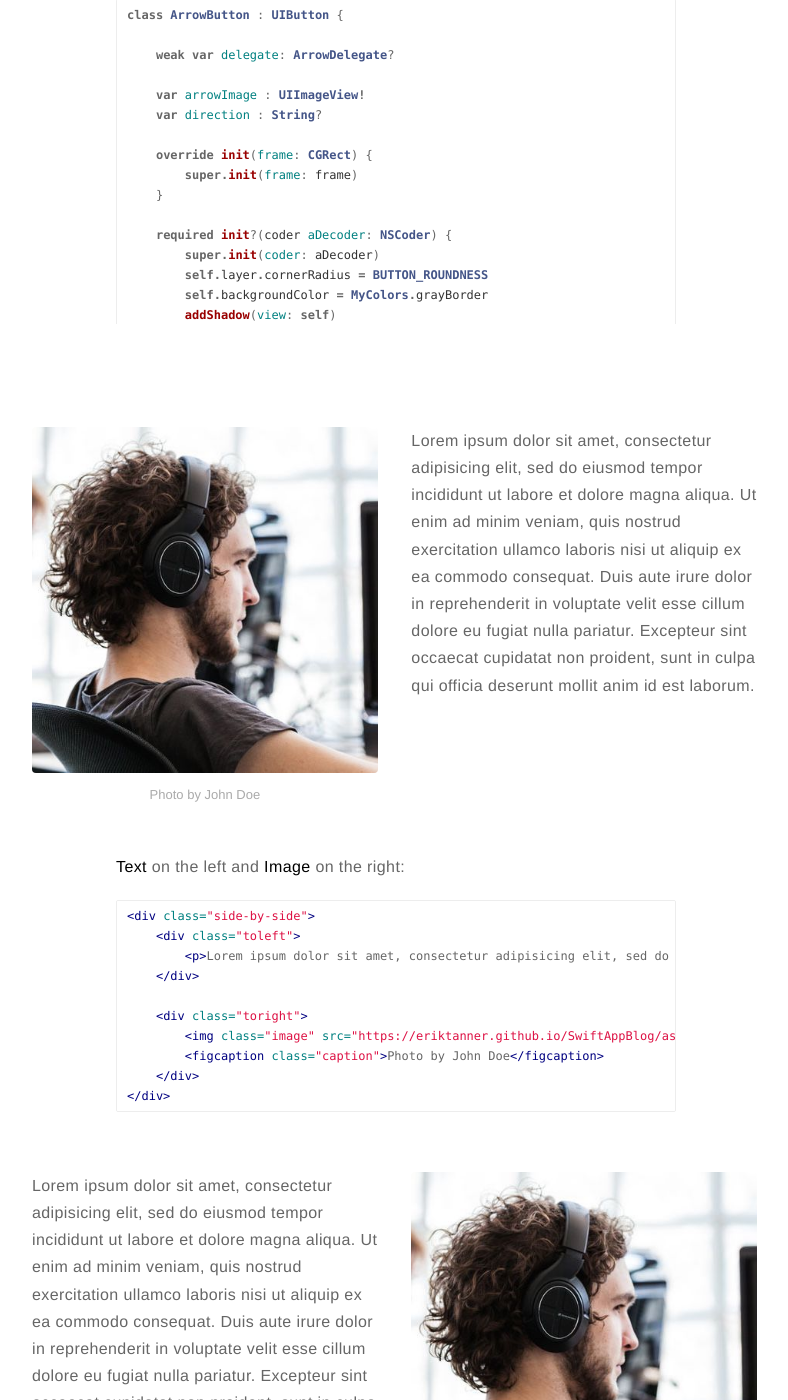
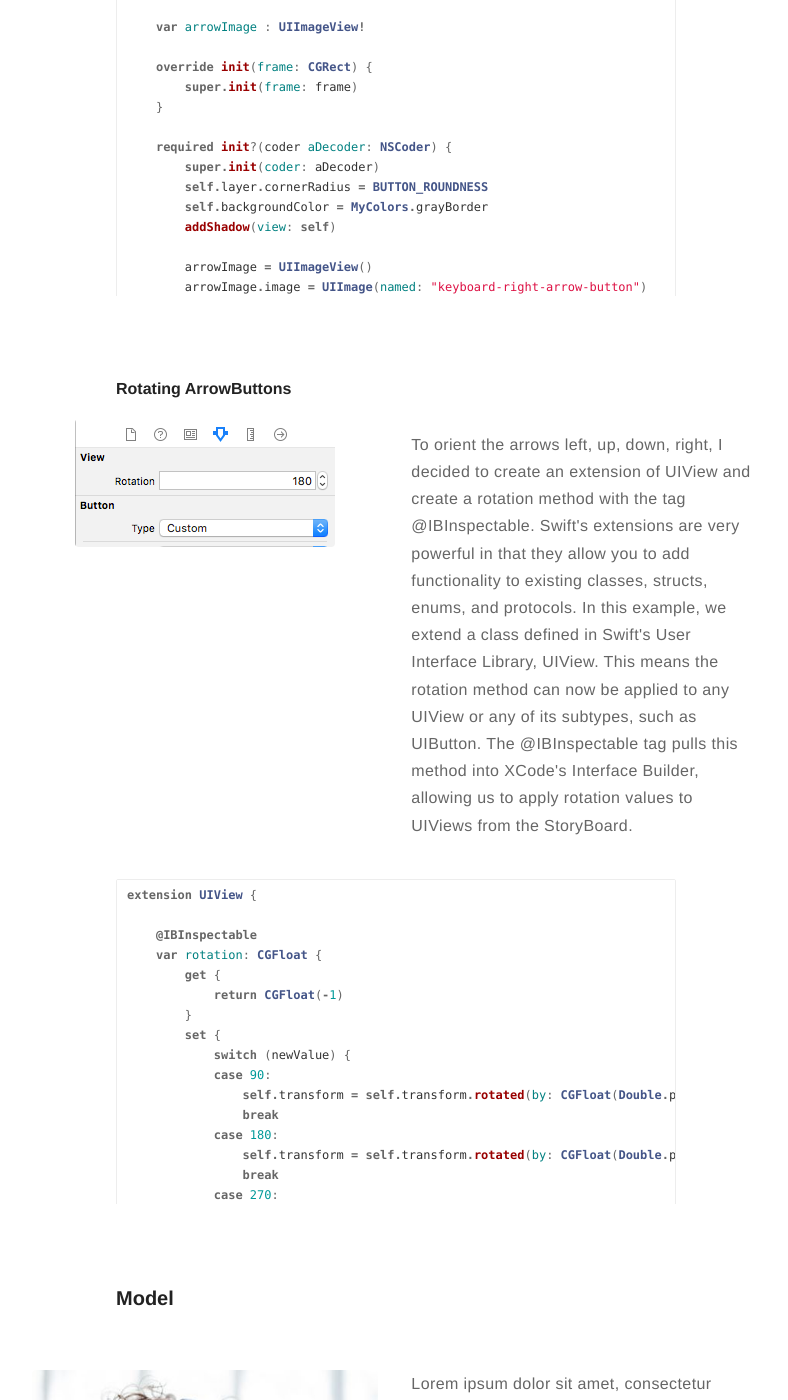
Before and after one commit to eriktanner/SwiftAppBlog, a Jekyll site: the page built from _posts/2019-02-22-2048.markdown, in a window 1280 px wide and 1400 px high, scrolled down 3706 px. Shown: the whole window, without its empty margins (244-1032 px from the left). Built offline with Jekyll 4.4.1, drawn with Linux system fonts in a browser that asks for light colours; comment, search, counter and statistics services are not loaded; some of the changed text lies outside the part shown.

Commit message:
ArrowButton

```diff
--- a/_posts/2019-02-22-2048.markdown
+++ b/_posts/2019-02-22-2048.markdown
@@ -63,7 +63,7 @@ The first class project for CMSC436 was to recreate the popular mobile game 2048
 {: style="text-align:center"}
 ![Markdowm Image][10]
 
-### Grid Button
+### Grid View
 
 <div class="side-by-side" style="margin-top: 0px; margin-bottom: 0px;">
     <div class="toleft" style="text-align:center">
@@ -71,13 +71,13 @@ The first class project for CMSC436 was to recreate the popular mobile game 2048
     </div>
 
     <div class="toright" style="padding-top: 12px;">
-        <p> To fill out the grid, I decided to create a custom type, GridButton, which derives from UIView, a type which manages the content of a rectangular area on screen and has properties such as background color. GridButton is a UIView with a Label centered, and functions which calculate it's backend value and update its display when the board is collasped.</p>
+        <p> To fill out the grid, I decided to create a custom type, GridView, which derives from UIView, a type which manages the content of a rectangular area on screen and has properties such as background color. GridButton is a UIView with a Label centered and a function which updates its display when the board is collasped.</p>
     </div>
 </div>
 
 <div style="max-height: 325px !important; overflow-y: auto !important;">
 {% highlight swift %}
-class GridButton : UIView {
+class GridView : UIView {
 
     var label : UILabel!
 
@@ -145,10 +139,7 @@ class GridButton : UIView {
 {% highlight swift %}
 class ArrowButton : UIButton {
 
-    weak var delegate: ArrowDelegate?
-
     var arrowImage : UIImageView!
-    var direction : String?
 
     override init(frame: CGRect) {
         super.init(frame: frame)
@@ -171,49 +162,58 @@ class ArrowButton : UIButton {
         arrowImage.centerXAnchor.constraint(equalTo: centerXAnchor).isActive = true
         arrowImage.centerYAnchor.constraint(equalTo: centerYAnchor).isActive = true
     }
-
-    func setupArrow(arrowDelegate: ArrowDelegate, dir: String, button: ArrowButton) {
-        delegate = arrowDelegate
-        self.direction = dir
-
-        switch (dir) {
-        case "left":
-            self.arrowImage.transform = self.transform.rotated(by: CGFloat(Double.pi))
-            break
-        case "up":
-            self.arrowImage.transform = self.transform.rotated(by: CGFloat(Double.pi * 3/2))
-            break
-        case "down":
-            self.arrowImage.transform = self.transform.rotated(by: CGFloat(Double.pi / 2))
-            break
-        default:
-            break
-        }
-
-        button.addTarget(self, action: #selector(arrowClicked), for: .touchUpInside)
-    }
-
-    @objc func arrowClicked(_ sender: ArrowButton) {
-        switch (self.direction) {
-        case "left":
-            delegate?.leftClick()
-            break
-        case "right":
-            delegate?.rightClick()
-            break
-        case "up":
-            delegate?.upClick()
-            break
-        case "down":
-            delegate?.downClick()
-            break
-        default:
-            break
-        }
-    }
+}
 {% endhighlight %}
 </div>
 <br>
+
+#### Rotating ArrowButtons
+
+<div class="side-by-side" style="margin-top: 0px; margin-bottom: 0px;">
+    <div class="toleft" style="text-align:center">
+        <img class="image" src="https://eriktanner.github.io/SwiftAppBlog/assets/images/2048/IBInspectableRotation.png" alt="Alt Text">
+    </div>
+
+    <div class="toright" style="padding-top: 12px;">
+        <p> To orient the arrows left, up, down, right, I decided to create an extension of UIView and create a rotation method with the tag @IBInspectable. Swift's extensions are very powerful in that they allow you to add functionality to existing classes, structs, enums, and protocols. In this example, we extend a class defined in Swift's User Interface Library, UIView. This means the rotation method can now be applied to any UIView or any of its subtypes, such as UIButton. The @IBInspectable tag pulls this method into XCode's Interface Builder, allowing us to apply rotation values to UIViews from the StoryBoard.</p>
+    </div>
+</div>
+
+<div style="max-height: 325px !important; overflow-y: auto !important;">
+{% highlight swift %}
+extension UIView {
+
+    @IBInspectable
+    var rotation: CGFloat {
+        get {
+            return CGFloat(-1)
+        }
+        set {
+            switch (newValue) {
+            case 90:
+                self.transform = self.transform.rotated(by: CGFloat(Double.pi / 2))
+                break
+            case 180:
+                self.transform = self.transform.rotated(by: CGFloat(Double.pi))
+                break
+            case 270:
+                self.transform = self.transform.rotated(by: CGFloat(Double.pi * 3/2))
+                break
+            default:
+                break
+            }
+        }
+    }
+}
+
+{% endhighlight %}
+</div>
+<br>
+
+
+### Model
+
+
 
 
 <div class="side-by-side">
```
Also changed, not shown: other parts of _posts/2019-02-22-2048.markdown (+1 -7 lines), assets/images/2048/IBInspectableRotation.png (added).
